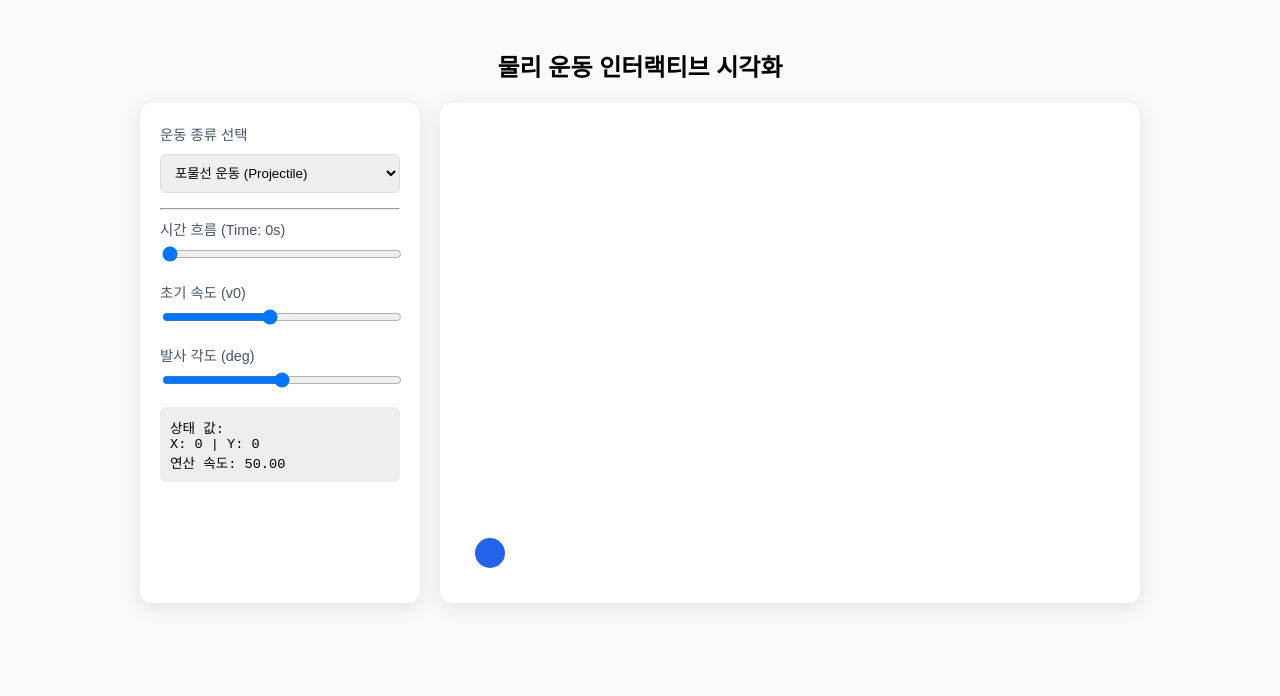
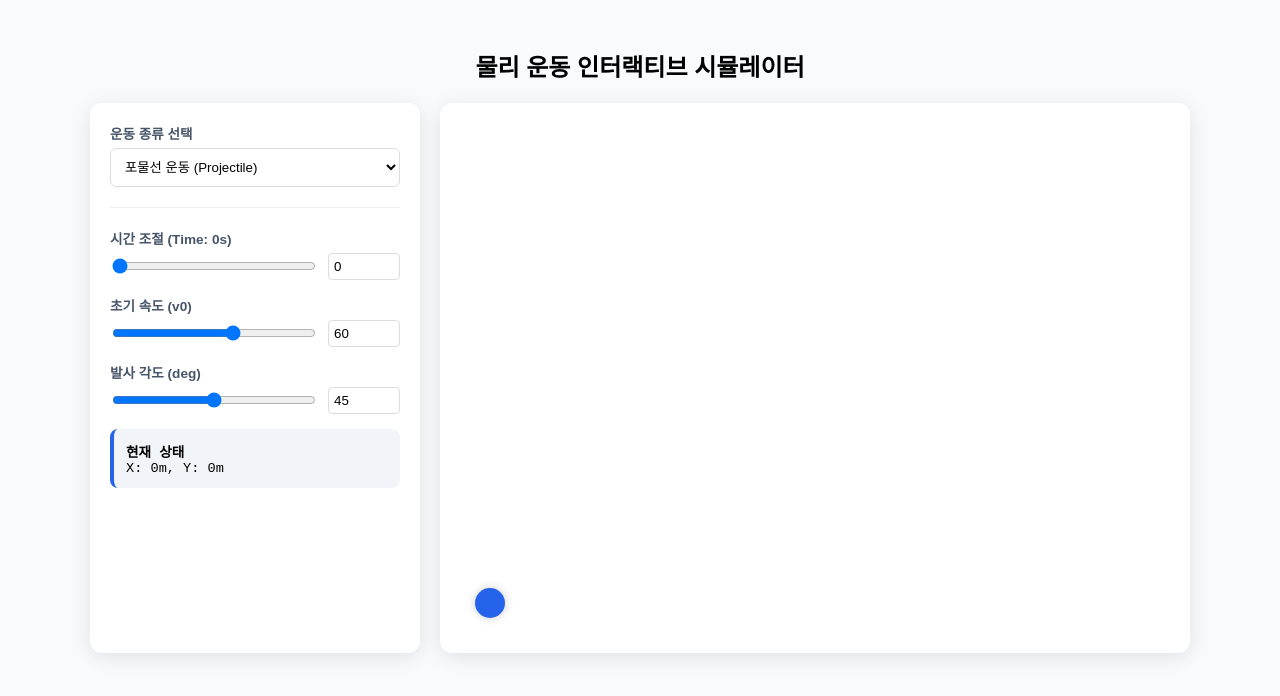
Before and after one commit to sondain012-dev/S, a plain HTML site: page index.html in a window 1280 px wide. Drawn offline with Linux system fonts and the light colour scheme.

Commit message:
Update index.html

```diff
--- a/index.html
+++ b/index.html
@@ -2,24 +2,26 @@
 <html lang="ko">
 <head>
     <meta charset="UTF-8">
-    <title>Advanced Physics Simulator</title>
+    <title>Ultimate Physics Simulator</title>
     <style>
-        :root { --primary: #2563eb; --bg: #f8fafc; }
+        :root { --primary: #2563eb; --bg: #f8fafc; --ghost: rgba(37, 99, 235, 0.2); }
         body { font-family: 'Pretendard', sans-serif; background: var(--bg); display: flex; flex-direction: column; align-items: center; padding: 20px; }
-        .container { display: flex; gap: 20px; max-width: 1000px; width: 100%; }
+        .container { display: flex; gap: 20px; max-width: 1100px; width: 100%; }
         canvas { background: white; border-radius: 12px; box-shadow: 0 4px 20px rgba(0,0,0,0.1); flex-grow: 1; }
-        .controls { width: 300px; background: white; padding: 20px; border-radius: 12px; box-shadow: 0 4px 20px rgba(0,0,0,0.1); }
+        .controls { width: 320px; background: white; padding: 20px; border-radius: 12px; box-shadow: 0 4px 20px rgba(0,0,0,0.1); overflow-y: auto; max-height: 85vh; }
         .control-group { margin-bottom: 15px; }
-        label { display: block; font-size: 0.9rem; margin-bottom: 5px; color: #475569; }
-        input[type="range"] { width: 100%; }
-        select, button { width: 100%; padding: 10px; margin-top: 5px; border-radius: 6px; border: 1px solid #ddd; }
-        button { background: var(--primary); color: white; border: none; cursor: pointer; font-weight: bold; }
-        .data-display { margin-top: 10px; font-family: monospace; font-size: 0.85rem; background: #eee; padding: 10px; border-radius: 5px; }
+        label { display: block; font-size: 0.85rem; margin-bottom: 5px; color: #475569; font-weight: bold; }
+        .input-row { display: flex; gap: 10px; align-items: center; }
+        input[type="range"] { flex-grow: 1; }
+        input[type="number"] { width: 60px; padding: 5px; border: 1px solid #ddd; border-radius: 4px; }
+        select { width: 100%; padding: 10px; border-radius: 6px; border: 1px solid #ddd; background: #fff; }
+        .data-display { margin-top: 15px; font-family: monospace; font-size: 0.85rem; background: #f1f5f9; padding: 12px; border-radius: 8px; border-left: 4px solid var(--primary); }
+        hr { border: 0; border-top: 1px solid #eee; margin: 20px 0; }
     </style>
 </head>
 <body>
 
-    <h2>물리 운동 인터랙티브 시각화</h2>
+    <h2>물리 운동 인터랙티브 시뮬레이터</h2>
 
     <div class="container">
         <div class="controls">
@@ -29,127 +31,167 @@
                     <option value="projectile">포물선 운동 (Projectile)</option>
                     <option value="pendulum">진자 운동 (Pendulum)</option>
                     <option value="linear">등가속도 운동 (Linear Accel)</option>
+                    <option value="freefall">자유 낙하 (Free Fall)</option>
+                    <option value="constant_v">등속도 운동 (Constant Velocity)</option>
                 </select>
             </div>
 
             <hr>
 
             <div class="control-group">
-                <label>시간 흐름 (Time: <span id="timeVal">0</span>s)</label>
-                <input type="range" id="timeSlider" min="0" max="20" step="0.1" value="0">
-            </div>
-
-            <div id="params">
-                <div class="control-group">
-                    <label id="param1Label">초기 속도 / 길이</label>
-                    <input type="range" id="param1" min="10" max="100" value="50">
-                </div>
-                <div class="control-group">
-                    <label id="param2Label">발사 각도 / 초기 각도</label>
-                    <input type="range" id="param2" min="0" max="90" value="45">
+                <label>시간 조절 (Time: <span id="timeVal">0</span>s)</label>
+                <div class="input-row">
+                    <input type="range" id="timeSlider" min="0" max="20" step="0.1" value="0" oninput="syncInput('timeSlider', 'timeNum')">
+                    <input type="number" id="timeNum" step="0.1" value="0" oninput="syncSlider('timeSlider', 'timeNum')">
                 </div>
             </div>
 
-            <div class="data-display" id="info">
-                위치: (0, 0)<br>속도: 0
+            <div class="control-group">
+                <label id="p1Label">변수 1</label>
+                <div class="input-row">
+                    <input type="range" id="p1Slider" min="0" max="100" value="50" oninput="syncInput('p1Slider', 'p1Num')">
+                    <input type="number" id="p1Num" value="50" oninput="syncSlider('p1Slider', 'p1Num')">
+                </div>
             </div>
+
+            <div class="control-group">
+                <label id="p2Label">변수 2</label>
+                <div class="input-row">
+                    <input type="range" id="p2Slider" min="0" max="100" value="45" oninput="syncInput('p2Slider', 'p2Num')">
+                    <input type="number" id="p2Num" value="45" oninput="syncSlider('p2Slider', 'p2Num')">
+                </div>
+            </div>
+
+            <div class="data-display" id="info">데이터 계산 중...</div>
         </div>
 
-        <canvas id="canvas" width="700" height="500"></canvas>
+        <canvas id="canvas" width="750" height="550"></canvas>
     </div>
 
     <script>
         const canvas = document.getElementById('canvas');
         const ctx = canvas.getContext('2d');
+        const modeSelect = document.getElementById('modeSelect');
         const timeSlider = document.getElementById('timeSlider');
-        const modeSelect = document.getElementById('modeSelect');
-        const p1 = document.getElementById('param1');
-        const p2 = document.getElementById('param2');
+        const timeNum = document.getElementById('timeNum');
 
-        const g = 9.8; // 중력 가속도
+        const g = 9.8;
+
+        // 슬라이더와 숫자 입력 필드 동기화
+        function syncInput(sliderId, numId) {
+            document.getElementById(numId).value = document.getElementById(sliderId).value;
+        }
+        function syncSlider(sliderId, numId) {
+            document.getElementById(sliderId).value = document.getElementById(numId).value;
+        }
 
         function initSimulation() {
-            timeSlider.value = 0;
             const mode = modeSelect.value;
+            const p1L = document.getElementById('p1Label');
+            const p2L = document.getElementById('p2Label');
+            const p1S = document.getElementById('p1Slider');
+            const p2S = document.getElementById('p2Slider');
+            const p1N = document.getElementById('p1Num');
+            const p2N = document.getElementById('p2Num');
 
             if(mode === 'projectile') {
-                document.getElementById('param1Label').innerText = "초기 속도 (v0)";
-                document.getElementById('param2Label').innerText = "발사 각도 (deg)";
-                p2.max = 90; p2.value = 45;
+                p1L.innerText = "초기 속도 (v0)"; p2L.innerText = "발사 각도 (deg)";
+                p1S.max = 100; p1S.value = 60; p2S.max = 90; p2S.value = 45;
             } else if(mode === 'pendulum') {
-                document.getElementById('param1Label').innerText = "줄의 길이 (L)";
-                document.getElementById('param2Label').innerText = "시작 각도 (θ)";
-                p2.max = 90; p2.value = 30;
-            } else {
-                document.getElementById('param1Label').innerText = "가속도 (a)";
-                document.getElementById('param2Label').innerText = "초기 속도 (v0)";
+                p1L.innerText = "줄의 길이 (L)"; p2L.innerText = "시작 각도 (θ)";
+                p1S.max = 200; p1S.value = 150; p2S.max = 90; p2S.value = 30;
+            } else if(mode === 'linear') {
+                p1L.innerText = "가속도 (a)"; p2L.innerText = "초기 속도 (v0)";
+                p1S.max = 20; p1S.value = 5; p2S.max = 50; p2S.value = 10;
+            } else if(mode === 'freefall') {
+                p1L.innerText = "초기 높이 (h)"; p2L.innerText = "중력 가속도 (g)";
+                p1S.max = 500; p1S.value = 400; p2S.max = 20; p2S.value = 9.8;
+            } else if(mode === 'constant_v') {
+                p1L.innerText = "수평 속도 (vx)"; p2L.innerText = "수직 위치 (y)";
+                p1S.max = 100; p1S.value = 40; p2S.max = 500; p2S.value = 250;
             }
+            p1N.value = p1S.value; p2N.value = p2S.value;
+        }
+
+        function calculatePosition(mode, t) {
+            const v0 = parseFloat(document.getElementById('p1Num').value);
+            const val2 = parseFloat(document.getElementById('p2Num').value);
+            let x, y, info = "";
+
+            switch(mode) {
+                case 'projectile':
+                    const angle = val2 * Math.PI / 180;
+                    x = 50 + v0 * Math.cos(angle) * t;
+                    y = (canvas.height - 50) - (v0 * Math.sin(angle) * t - 0.5 * g * t * t);
+                    info = `X: ${Math.round(x-50)}m, Y: ${Math.round((canvas.height-50-y))}m`;
+                    break;
+                case 'pendulum':
+                    const L = v0; const theta0 = val2 * Math.PI / 180;
+                    const theta = theta0 * Math.cos(Math.sqrt(g*15/L) * t);
+                    x = canvas.width/2 + L * Math.sin(theta);
+                    y = 100 + L * Math.cos(theta);
+                    info = `각도: ${(theta * 180/Math.PI).toFixed(1)}°`;
+                    break;
+                case 'linear':
+                    x = 50 + (val2 * t + 0.5 * v0 * t * t);
+                    y = canvas.height / 2;
+                    info = `속도: ${(val2 + v0 * t).toFixed(1)}m/s`;
+                    break;
+                case 'freefall':
+                    x = canvas.width / 2;
+                    y = (canvas.height - 50) - (v0 - 0.5 * val2 * t * t);
+                    if (y > canvas.height - 65) y = canvas.height - 65; // 바닥 고정
+                    info = `현재 높이: ${Math.max(0, Math.round(v0 - 0.5 * val2 * t * t))}m`;
+                    break;
+                case 'constant_v':
+                    x = 50 + v0 * t;
+                    y = val2;
+                    info = `이동 거리: ${Math.round(v0 * t)}m`;
+                    break;
+            }
+            return { x, y, info };
         }
 
         function draw() {
             ctx.clearRect(0, 0, canvas.width, canvas.height);
-            const t = parseFloat(timeSlider.value);
-            document.getElementById('timeVal').innerText = t;
+            const currentTime = parseFloat(timeSlider.value);
+            document.getElementById('timeVal').innerText = currentTime;
+            const mode = modeSelect.value;
 
-            const mode = modeSelect.value;
-            let x = 0, y = 0, vx = 0, vy = 0;
-
-            if (mode === 'projectile') {
-                // 포물선 운동 공식
-                const v0 = parseFloat(p1.value);
-                const angle = parseFloat(p2.value) * Math.PI / 180;
-
-                x = v0 * Math.cos(angle) * t;
-                y = v0 * Math.sin(angle) * t - 0.5 * g * t * t;
-
-                // 화면 좌표 변환 (Y축 반전 및 보정)
-                drawBall(50 + x, canvas.height - 50 - y);
-                updateInfo(x, y, v0);
-
-            } else if (mode === 'pendulum') {
-                // 진자 운동 공식 (단진동 근사)
-                const L = parseFloat(p1.value) * 2; // 가시성을 위해 2배
-                const theta0 = parseFloat(p2.value) * Math.PI / 180;
-                const omega = Math.sqrt(g*10 / L); // 속도감을 위해 g 보정
-                const theta = theta0 * Math.cos(omega * t);
-
-                const originX = canvas.width / 2;
-                const originY = 100;
-                x = originX + L * Math.sin(theta);
-                y = originY + L * Math.cos(theta);
-
-                // 줄 그리기
+            // 1. 잔상(Ghosting) 그리기: 현재 시간 이전의 궤적들을 그림
+            for (let i = 0; i < currentTime; i += 0.5) {
+                const pos = calculatePosition(mode, i);
                 ctx.beginPath();
-                ctx.moveTo(originX, originY);
-                ctx.lineTo(x, y);
-                ctx.stroke();
-                drawBall(x, y);
-                updateInfo(theta.toFixed(2), "rad", 0);
-
-            } else if (mode === 'linear') {
-                // 등가속도 운동
-                const a = parseFloat(p1.value) / 10;
-                const v0 = parseFloat(p2.value) / 5;
-                x = v0 * t * 20 + 0.5 * a * t * t * 20; // 픽셀 보정
-                y = canvas.height / 2;
-                drawBall(50 + x, y);
-                updateInfo(x, y, (v0 + a * t));
+                ctx.arc(pos.x, pos.y, 10, 0, Math.PI * 2);
+                ctx.fillStyle = `rgba(37, 99, 235, ${0.1 + (i / currentTime) * 0.2})`; // 시간에 따라 투명도 조절
+                ctx.fill();
+                ctx.closePath();
             }
 
+            // 2. 현재 물체 그리기
+            const currentPos = calculatePosition(mode, currentTime);
+
+            // 진자 줄 그리기 특수 처리
+            if(mode === 'pendulum') {
+                ctx.beginPath();
+                ctx.moveTo(canvas.width/2, 100);
+                ctx.lineTo(currentPos.x, currentPos.y);
+                ctx.strokeStyle = '#94a3b8';
+                ctx.stroke();
+            }
+
+            ctx.beginPath();
+            ctx.arc(currentPos.x, currentPos.y, 15, 0, Math.PI * 2);
+            ctx.fillStyle = "#2563eb";
+            ctx.shadowBlur = 10;
+            ctx.shadowColor = 'rgba(0,0,0,0.2)';
+            ctx.fill();
+            ctx.shadowBlur = 0; // 초기화
+            ctx.closePath();
+
+            document.getElementById('info').innerHTML = `<strong>현재 상태</strong><br>${currentPos.info}`;
+
             requestAnimationFrame(draw);
-        }
-
-        function drawBall(x, y) {
-            ctx.beginPath();
-            ctx.arc(x, y, 15, 0, Math.PI * 2);
-            ctx.fillStyle = "#2563eb";
-            ctx.fill();
-            ctx.closePath();
-        }
-
-        function updateInfo(x, y, v) {
-            document.getElementById('info').innerHTML =
-                `상태 값:<br>X: ${Math.round(x)} | Y: ${Math.round(y)}<br>연산 속도: ${Math.abs(v).toFixed(2)}`;
         }
 
         initSimulation();
```
